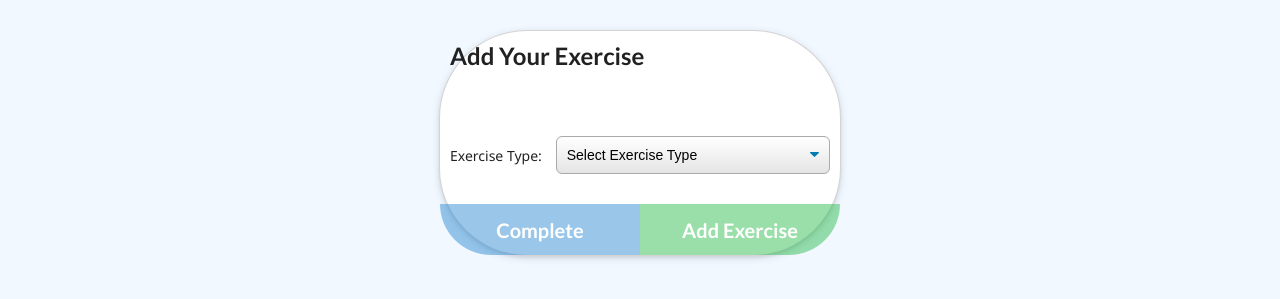
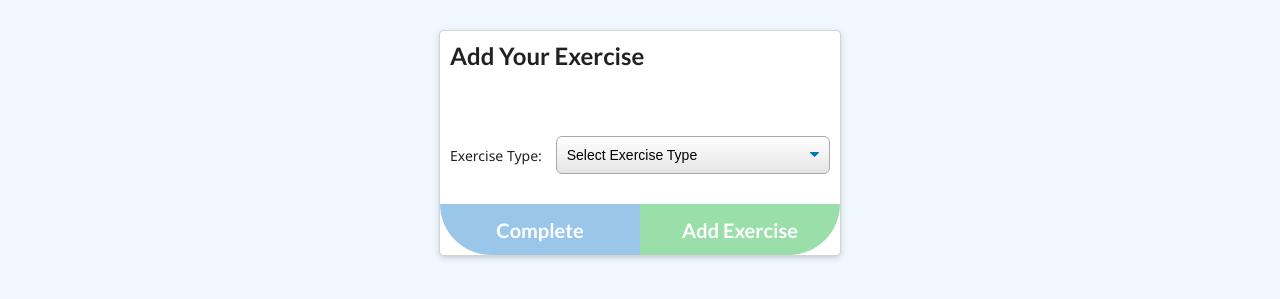
Before and after one commit to xtreme6007/WorkOut-psn, a website: page public/exercise.html in a window 1280 px wide. Shown: the part 199-498 px from the top of the page. Drawn offline with nearby package versions, Linux system fonts and the light colour scheme; no server answers.

Commit message:
fixed styling

```diff
--- a/public/style.css
+++ b/public/style.css
@@ -136,7 +136,6 @@ form::after {
 .exercise .ui.card {
   width: 400px;
   max-width: 600px;
-  border-radius: 87px;
 }
 
 .exercise .buttons {
```
